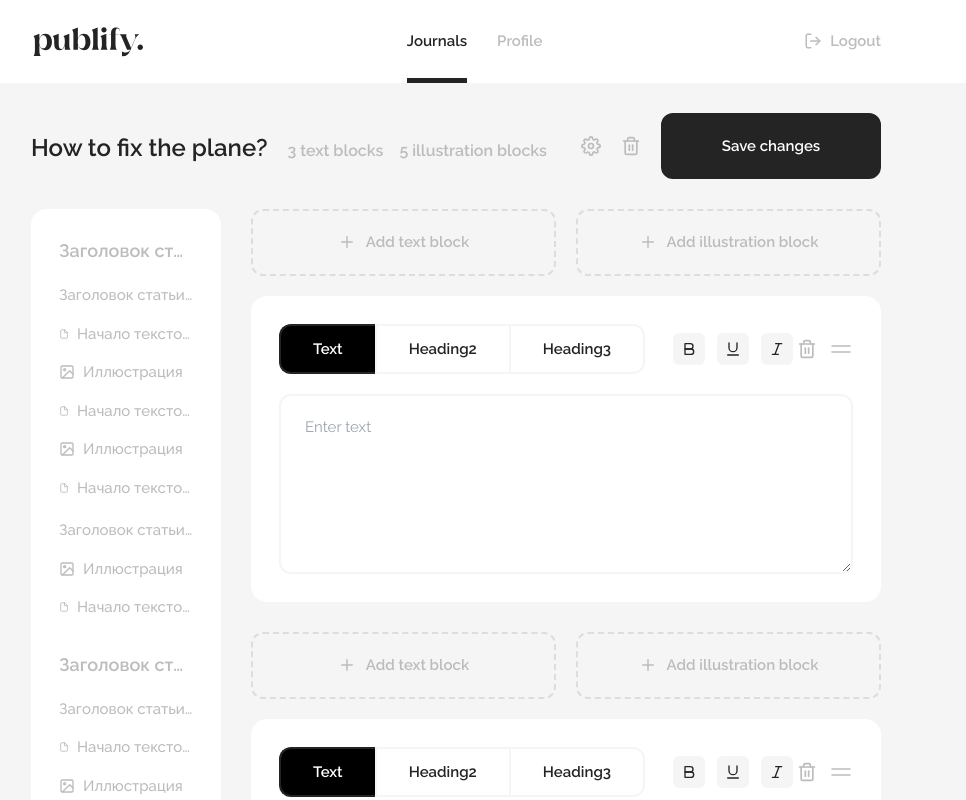
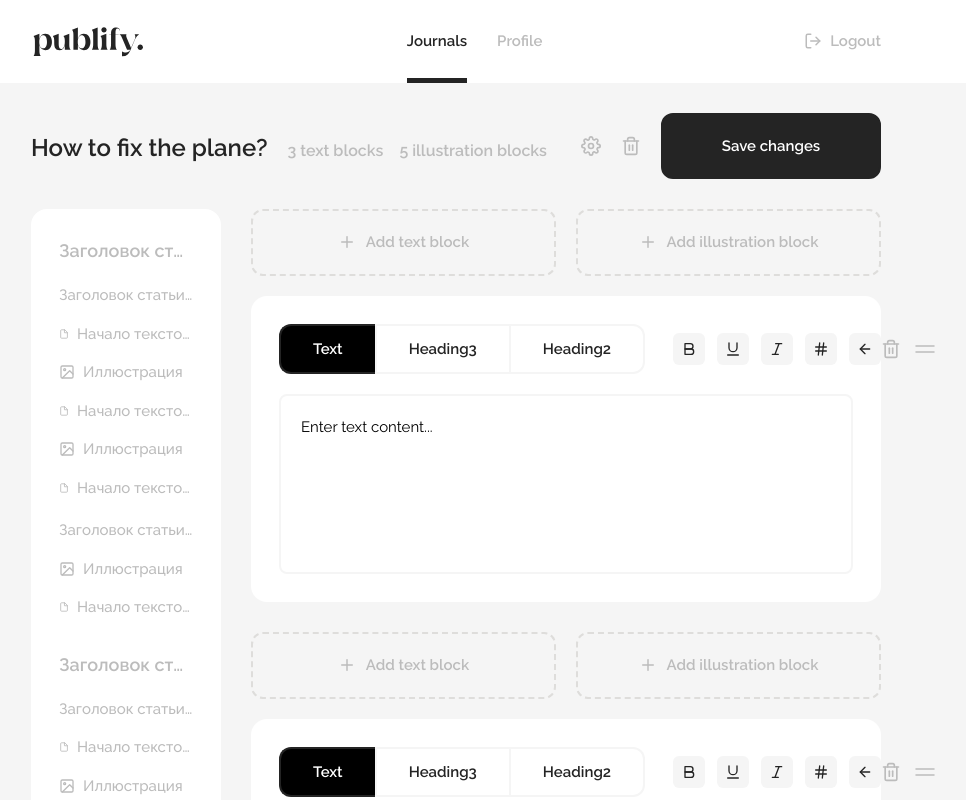
Before and after one commit to Board-of-Directors/publify-web, a Next.js app: page /home/journals/journal/1/issue/1/article/1 in a window 1280 px wide. Shown: the top 800 px of the page, without its empty margins (184-1150 px from the left). Built offline with nearby package versions, Linux system fonts and the light colour scheme.

Commit message:
pm_1-pm_7-publishing-management / added TipTap rich text editor

```diff
--- a/app/components/atoms/buttons/select-button/SelectButton.tsx
+++ b/app/components/atoms/buttons/select-button/SelectButton.tsx
@@ -6,7 +6,8 @@ import Text from "@/app/components/atoms/text/Text";
 import React from "react";
 
 export type SelectItem = {
-    name: string
+    name: string,
+    action : () => void
 }
 
 type SelectButtonClassNames = {
@@ -43,7 +44,10 @@ const SelectButton = ({items, classNames, selectedItem, onSelect}: {
                             item.name === selectedItem.name,
                     }
                     return <div
-                        onClick={() => onSelect(item)}
+                        onClick={() => {
+                            onSelect(item)
+                            item.action()
+                        }}
                         className={cn(defaultItemCV, curItemCV)}
                     >
                         <Text text={item.name}/>
--- a/app/components/icons/IconDrag.tsx
+++ b/app/components/icons/IconDrag.tsx
@@ -1,11 +1,12 @@
 import React from 'react';
 
-const IconDrag = ({className, onClick}: {
+const IconDrag = ({className, onClick, ref}: {
+    ref ?: any,
     className ?: string,
     onClick ?: () => void
 }) => {
     return (
-        <svg onClick={onClick} className={className} width="24" height="24" viewBox="0 0 24 24" fill="none"
+        <svg ref={ref} onClick={onClick} className={className} width="24" height="24" viewBox="0 0 24 24" fill="none"
              xmlns="http://www.w3.org/2000/svg">
             <path d="M3 15H21" stroke="#BCBCBC" strokeWidth="1.5" strokeLinecap="round" strokeLinejoin="round"/>
             <path d="M3 9H21" stroke="#BCBCBC" strokeWidth="1.5" strokeLinecap="round" strokeLinejoin="round"/>
--- a/app/components/organisms/article-block/article-block-edit-row/ArticleBlockEditRow.tsx
+++ b/app/components/organisms/article-block/article-block-edit-row/ArticleBlockEditRow.tsx
@@ -1,58 +1,98 @@
 import React, {useState} from "react";
-import {FiBold, FiItalic, FiTrash2, FiUnderline} from "react-icons/fi";
+import {FiArrowLeft, FiBold, FiHash, FiItalic, FiTrash2, FiUnderline} from "react-icons/fi";
 import IconDrag from "@/app/components/icons/IconDrag";
 import {ClassValue} from "clsx";
 import {cn} from "@/app/utils/cn";
 import SelectButton, {SelectItem} from "@/app/components/atoms/buttons/select-button/SelectButton";
+import {SyntheticListenerMap} from "@dnd-kit/core/dist/hooks/utilities";
+import {DraggableAttributes} from "@dnd-kit/core";
+import {Editor} from "@tiptap/react";
 
 export type IconButton = {
     icon: React.ReactNode,
     action: () => void
 }
 
-const TextDecoratorRow = () => {
+const TextDecoratorRow = ({editor}: { editor: Editor | null }) => {
 
     const iconCV: ClassValue[] = [
         "text-text-black hover:text-info-blue-default hover:cursor-pointer",
-        "w-8 h-8 rounded-md bg-background flex items-center justify-center"
+        "w-8 h-8 rounded-md bg-background flex items-center justify-center",
     ]
 
-    const iconButtonData: IconButton[] = [
+    const iconButtonData: (IconButton & { name: string })[] = [
         {
             icon: <FiBold size={"16px"}/>,
-            action: () => console.log("MAKE BOLD!")
+            action: () => editor?.chain().focus().toggleBold().run(),
+            name: "bold"
         },
         {
             icon: <FiUnderline size={"16px"}/>,
-            action: () => console.log("MAKE UNDERLINE")
+            action: () => editor?.chain().focus().toggleUnderline().run(),
+            name: "underline"
         },
         {
             icon: <FiItalic size={"16px"}/>,
-            action: () => console.log("MAKE ITALIC")
+            action: () => editor?.chain().focus().toggleItalic().run(),
+            name: "italic"
+        },
+        {
+            icon: <FiHash size={"16px"}/>,
+            action: () => editor?.chain().focus().toggleHighlight().run(),
+            name: "highlight"
+        },
+        {
+            icon: <FiArrowLeft size={"16px"}/>,
+            action: () => editor?.chain().focus().undo().run(),
+            name: "undo"
         }
     ]
 
     return (
         <div className={"flex flex-row items-center gap-3"}>
             {
-                iconButtonData.map((item) => (
-                    <div
+                iconButtonData.map((item) => {
+
+                    const isActiveCV: ClassValue = {
+                        "text-info-blue-default": editor?.isActive(item.name)
+                    }
+
+                    return (
+                        <button
                             onClick={item.action}
-                        className={cn(iconCV)}
+                            className={cn(iconCV, isActiveCV)}
                         >
                             {item.icon}
-                    </div>
-                ))
+                        </button>
+                    )
+
+                })
             }
         </div>
     )
 
 }
 
-const ArticleBlockEditRow = () => {
+const ArticleBlockEditRow = ({editor, setActivatorNodeRef, listeners, attributes}: {
+    editor: Editor | null,
+    setActivatorNodeRef: (element: (HTMLElement | null)) => void,
+    listeners: SyntheticListenerMap | undefined,
+    attributes: DraggableAttributes
+}) => {
 
     const selectItems: SelectItem[] = [
-        {name: "Text"}, {name: "Heading2"}, {name: "Heading3"}
+        {
+            name: "Text",
+            action: () => editor?.chain().focus().setParagraph().run()
+        },
+        {
+            name: "Heading3",
+            action: () => editor?.chain().focus().setHeading({level: 3}).run()
+        },
+        {
+            name: "Heading2",
+            action: () => editor?.chain().focus().setHeading({level: 2}).run()
+        }
     ]
 
     const [
@@ -68,7 +108,7 @@ const ArticleBlockEditRow = () => {
                     onSelect={setSelected}
                     items={selectItems}
                 />
-                <TextDecoratorRow/>
+                <TextDecoratorRow editor={editor}/>
             </div>
             <div className={"flex flex-row items-center gap-3"}>
                 <FiTrash2
@@ -77,12 +117,14 @@ const ArticleBlockEditRow = () => {
                     className={"icon hover:cursor-pointer"}
                     onClick={() => console.log("DELETE")}
                 />
+                <div ref={setActivatorNodeRef} {...listeners} {...attributes}>
                     <IconDrag
                         className={"icon hover:cursor-grab active:cursor-grabbing"}
                         onClick={() => console.log("DRAG")}
                     />
                 </div>
             </div>
+        </div>
     )
 }
 
--- a/app/components/organisms/article-block/article-block/ArticleBlock.tsx
+++ b/app/components/organisms/article-block/article-block/ArticleBlock.tsx
@@ -1,11 +1,18 @@
 import React from 'react';
+
 import {ClassValue} from "clsx";
 import Button from "@/app/components/atoms/buttons/button/Button";
 import {FiPlus} from "react-icons/fi";
 import {cn} from "@/app/utils/cn";
 import CardWrapper from "@/app/components/wrappers/card/card-wrapper/CardWrapper";
-import TextArea from "@/app/components/atoms/inputs/TextArea";
 import ArticleBlockEditRow from "@/app/components/organisms/article-block/article-block-edit-row/ArticleBlockEditRow";
+import {useSortable} from "@dnd-kit/sortable";
+import {CSS} from "@dnd-kit/utilities";
+import {AnyExtension, EditorContent, useEditor} from "@tiptap/react";
+
+import StarterKit from "@tiptap/starter-kit";
+import {Underline} from "@tiptap/extension-underline";
+import {Highlight} from "@tiptap/extension-highlight";
 
 const ButtonRow = () => {
 
@@ -33,13 +40,60 @@ const ButtonRow = () => {
     )
 }
 
-const ArticleBlock = () => {
+const ArticleBlock = ({id}: {
+    id: number
+}) => {
+
+    const {
+        attributes,
+        listeners,
+        setNodeRef,
+        setActivatorNodeRef,
+        transform,
+        transition,
+    } = useSortable({id: id});
+
+    const style = {
+        transition,
+        transform: CSS.Transform.toString(transform),
+    };
+
+    const editorCV: ClassValue[] = [
+        "p-5 border-2 border-background rounded-lg min-h-[180px]",
+        "focus:outline-none text-[15px]"
+    ]
+
+    const extensions: AnyExtension[] = [
+        StarterKit, Underline, Highlight
+    ]
+
+    const content = '<p>Enter text content...</p>'
+
+    const editor = useEditor({
+        extensions: extensions,
+        editorProps: {
+            attributes: {
+                class: cn(editorCV),
+            }
+        },
+        content: content
+    })
+
     return (
         <div className={"h-fit col-span-full flex flex-col gap-[20px]"}>
             <ButtonRow/>
-            <CardWrapper className={"col-span-full h-fit flex flex-col gap-[20px]"}>
-                <ArticleBlockEditRow/>
-                <TextArea/>
+            <CardWrapper
+                ref={setNodeRef}
+                style={style}
+                className={"col-span-full h-fit flex flex-col gap-[20px]"}
+            >
+                <ArticleBlockEditRow
+                    editor={editor}
+                    setActivatorNodeRef={setActivatorNodeRef}
+                    listeners={listeners}
+                    attributes={attributes}
+                />
+                <EditorContent editor={editor}/>
             </CardWrapper>
         </div>
     )
--- a/app/components/wrappers/blocks/grid-block/GridBlock.tsx
+++ b/app/components/wrappers/blocks/grid-block/GridBlock.tsx
@@ -16,9 +16,7 @@ const GridBlock = ({children, className} : WrapperProps) => {
 
     return (
         <div className={cn(classValues)}>
-            {
-                children
-            }
+            {children}
         </div>
     );
 
--- a/app/components/wrappers/card/card-wrapper/CardWrapper.tsx
+++ b/app/components/wrappers/card/card-wrapper/CardWrapper.tsx
@@ -1,21 +1,27 @@
-import React from 'react';
+import React, {LegacyRef} from 'react';
 import {cn} from "@/app/utils/cn";
 
 type CardWrapperProps = {
+    style: {
+        transition: string | undefined,
+        transform: string | undefined
+    },
     children: React.ReactNode,
-    onClick? : () => void,
+    onClick?: () => void,
     className?: string
 }
 
-const CardWrapper = ({className, onClick, children}: CardWrapperProps) => {
+const CardWrapper = React.forwardRef(({className, onClick, children, style}: CardWrapperProps, ref) => {
     return (
         <div
+            ref={ref as LegacyRef<HTMLDivElement>}
+            style={style}
             onClick={onClick}
             className={cn("p-7 rounded-2xl bg-white flex flex-col gap-4", className)}
         >
             {children}
         </div>
     );
-};
+});
 
 export default CardWrapper;
--- a/app/home/journals/journal/[journalId]/issue/[issueId]/article/[articleId]/page.tsx
+++ b/app/home/journals/journal/[journalId]/issue/[issueId]/article/[articleId]/page.tsx
@@ -1,6 +1,6 @@
 "use client"
 
-import React from 'react';
+import React, {useState} from 'react';
 import HeaderRow from "@/app/components/moleculas/rows/header-row/HeaderRow";
 import Button from "@/app/components/atoms/buttons/button/Button";
 import {FiSettings, FiTrash2} from "react-icons/fi";
@@ -9,6 +9,8 @@ import GridBlock from "@/app/components/wrappers/blocks/grid-block/GridBlock";
 import ArticleStructureSidebar
     from "@/app/components/organisms/sidebars/article-structure-sidebar/ArticleStructureSidebar";
 import ArticleBlock from "@/app/components/organisms/article-block/article-block/ArticleBlock";
+import {closestCenter, DndContext, DragEndEvent} from "@dnd-kit/core";
+import {arrayMove, SortableContext, verticalListSortingStrategy} from "@dnd-kit/sortable";
 
 const ArticleHeaderRow = () => {
     return (
@@ -33,17 +35,41 @@ const ArticleHeaderRow = () => {
 const ArticlePage = ({params}: {
     params: { articleId: number }
 }) => {
+
+    const mockData = [{id: 1}, {id: 2}]
+    const [blocks, setBlocks] = useState<typeof mockData>(mockData)
+
+    const onDragEnd = (event: DragEndEvent) => {
+        const {active, over} = event
+        if (active.id !== over?.id) {
+            setBlocks((blocks) => {
+                const oldIndex = blocks.findIndex((block) => block.id === active.id);
+                const newIndex = blocks.findIndex((block) => block.id === over?.id);
+                return arrayMove(blocks, oldIndex, newIndex);
+            });
+        }
+    }
+
     return (
         <>
             <div className={"w-full px-[215px] flex mb-[30px] flex-col gap-[30px]"}>
                 <ArticleHeaderRow/>
                 <GridBlock>
                     <ArticleStructureSidebar/>
-                    <GridBlock className={"col-span-9 grid grid-cols-9"}>
-                        <ArticleBlock/>
-                        <ArticleBlock/>
-                        <ArticleBlock/>
-                    </GridBlock>
+                    <DndContext collisionDetection={closestCenter} onDragEnd={onDragEnd}>
+                        <SortableContext items={blocks} strategy={verticalListSortingStrategy}>
+                            <GridBlock className={"col-span-9 grid grid-cols-9"}>
+                                {
+                                    blocks.map((blocks) =>
+                                        <ArticleBlock
+                                            key={blocks.id}
+                                            id={blocks.id}
+                                        />
+                                    )
+                                }
+                            </GridBlock>
+                        </SortableContext>
+                    </DndContext>
                 </GridBlock>
             </div>
         </>
```
Also changed, not shown: app/globals.css (+8 -0 lines), package.json (+12 -1 lines), 1 other file (tests, documents, lock files or other folders). Lines whose indentation alone changed are shown as unchanged.
